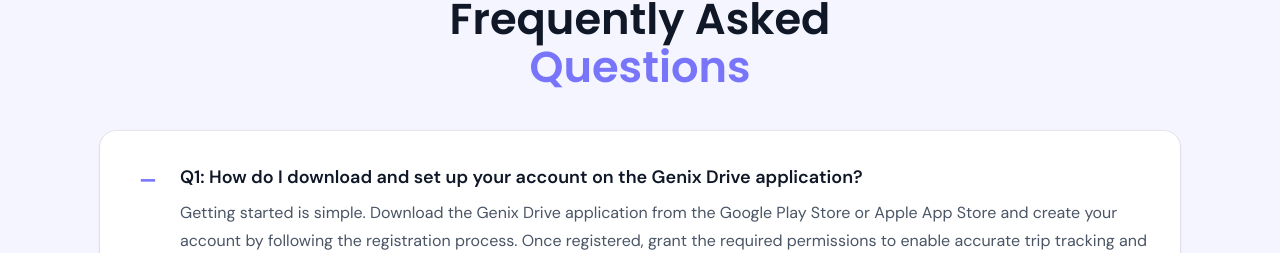
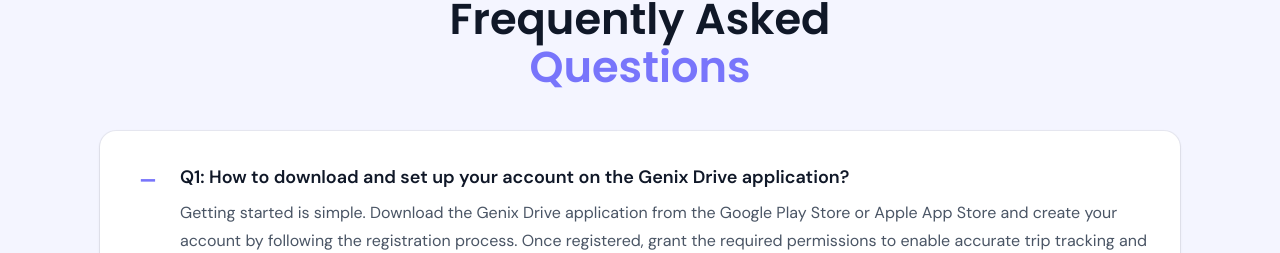
Before and after one commit to Markition-Private-Limited/Genix-Drive-Website, a React (Vite) app: page /features-rewards in a window 1280 px wide. Shown: the part 3543-3796 px from the top of the page. Built offline with nearby package versions, Linux system fonts and the light colour scheme; the HTML template or start-up script is replaced by a standard one.

Commit message:
FAQ sections update

```diff
--- a/src/components/AboutSection.tsx
+++ b/src/components/AboutSection.tsx
@@ -1,5 +1,5 @@
 // import centerMobile from "../assets/HomeCenterMobile.png";
-import ill from "../assets/aboutill.png";
+import ill from "../assets/aboutIll.png";
 import ill2 from "../assets/about2nd.png";
 import Paragraph from "./sharedui/Paragraph";
 import SubHeading from "./sharedui/SubHeading";
--- a/src/pages/website/Feature3.tsx
+++ b/src/pages/website/Feature3.tsx
@@ -49,7 +49,7 @@
   */
   const faqs = [
     {
-      q: "How do I download and set up your account on the Genix Drive application?",
+      q: "How to download and set up your account on the Genix Drive application?",
       a: (
         <>
           <p className="mb-4">Getting started is simple. Download the Genix Drive application from the Google Play Store or Apple App Store and create your account by following the registration process. Once registered, grant the required permissions to enable accurate trip tracking and driving analysis.</p>
--- a/src/pages/website/Features.tsx
+++ b/src/pages/website/Features.tsx
@@ -45,7 +45,7 @@
   */
   const faqs = [
     {
-      q: "How do I download and set up your account on the Genix Drive application?",
+      q: "How to download and set up your account on the Genix Drive application?",
       a: (
         <>
           <p className="mb-4">Getting started is simple. Download the Genix Drive application from the Google Play Store or Apple App Store and create your account by following the registration process. Once registered, grant the required permissions to enable accurate trip tracking and driving analysis.</p>
--- a/src/pages/website/Features1.tsx
+++ b/src/pages/website/Features1.tsx
@@ -45,7 +45,7 @@
   */
   const faqs = [
     {
-      q: "How do I download and set up your account on the Genix Drive application?",
+      q: "How to download and set up your account on the Genix Drive application?",
       a: (
         <>
           <p className="mb-4">Getting started is simple. Download the Genix Drive application from the Google Play Store or Apple App Store and create your account by following the registration process. Once registered, grant the required permissions to enable accurate trip tracking and driving analysis.</p>
--- a/src/pages/website/Features2.tsx
+++ b/src/pages/website/Features2.tsx
@@ -45,7 +45,7 @@
   */
   const faqs = [
     {
-      q: "How do I download and set up your account on the Genix Drive application?",
+      q: "How to download and set up your account on the Genix Drive application?",
       a: (
         <>
           <p className="mb-4">Getting started is simple. Download the Genix Drive application from the Google Play Store or Apple App Store and create your account by following the registration process. Once registered, grant the required permissions to enable accurate trip tracking and driving analysis.</p>
--- a/src/pages/website/Home.tsx
+++ b/src/pages/website/Home.tsx
@@ -26,7 +26,7 @@
 
   const faqs = [
     {
-      q: "How do I download and set up your account on the Genix Drive application?",
+      q: "How to download and set up your account on the Genix Drive application?",
       a: (
         <>
           <p className="mb-4">Getting started is simple. Download the Genix Drive application from the Google Play Store or Apple App Store and create your account by following the registration process. Once registered, grant the required permissions to enable accurate trip tracking and driving analysis.</p>
```
